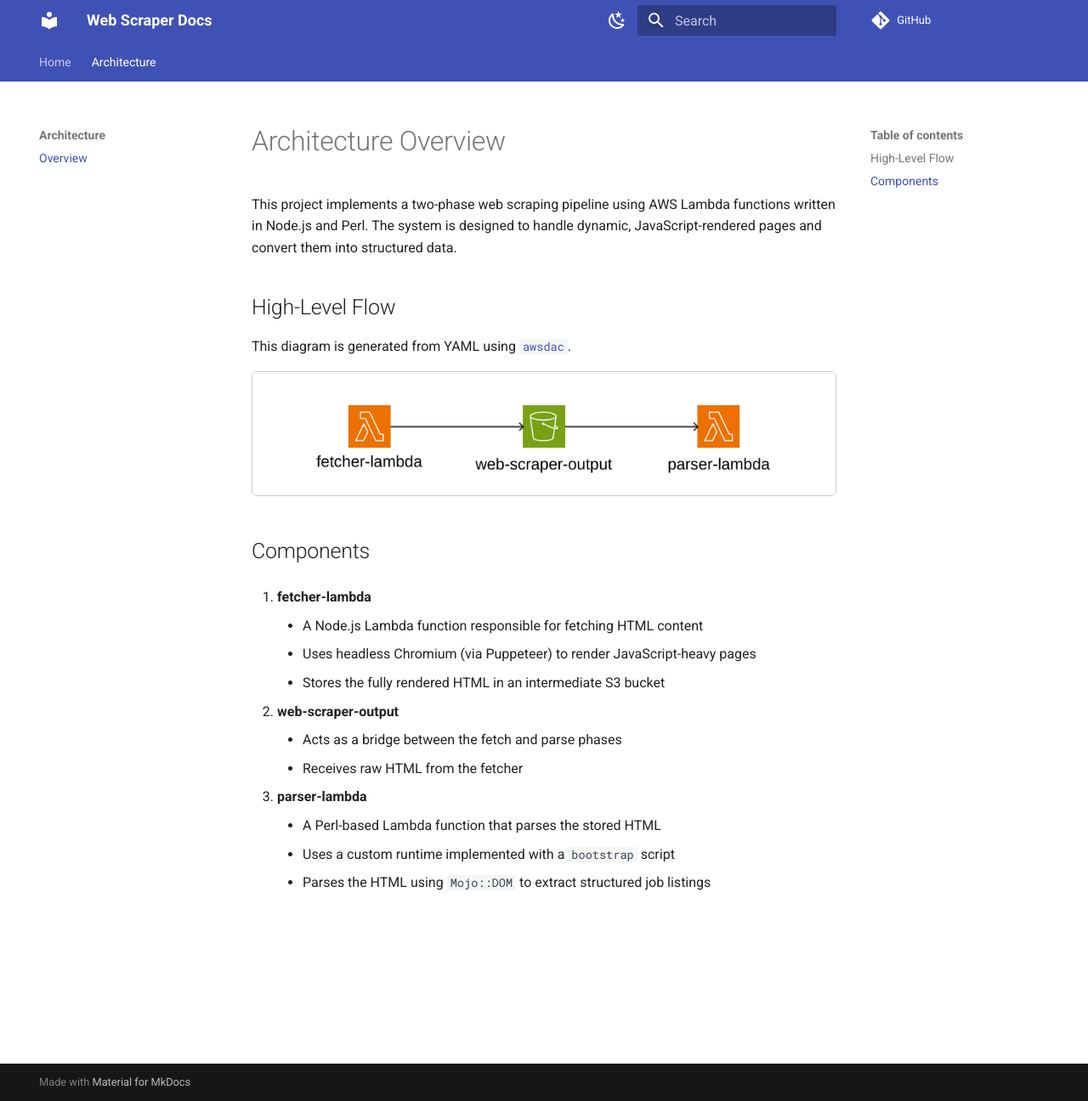
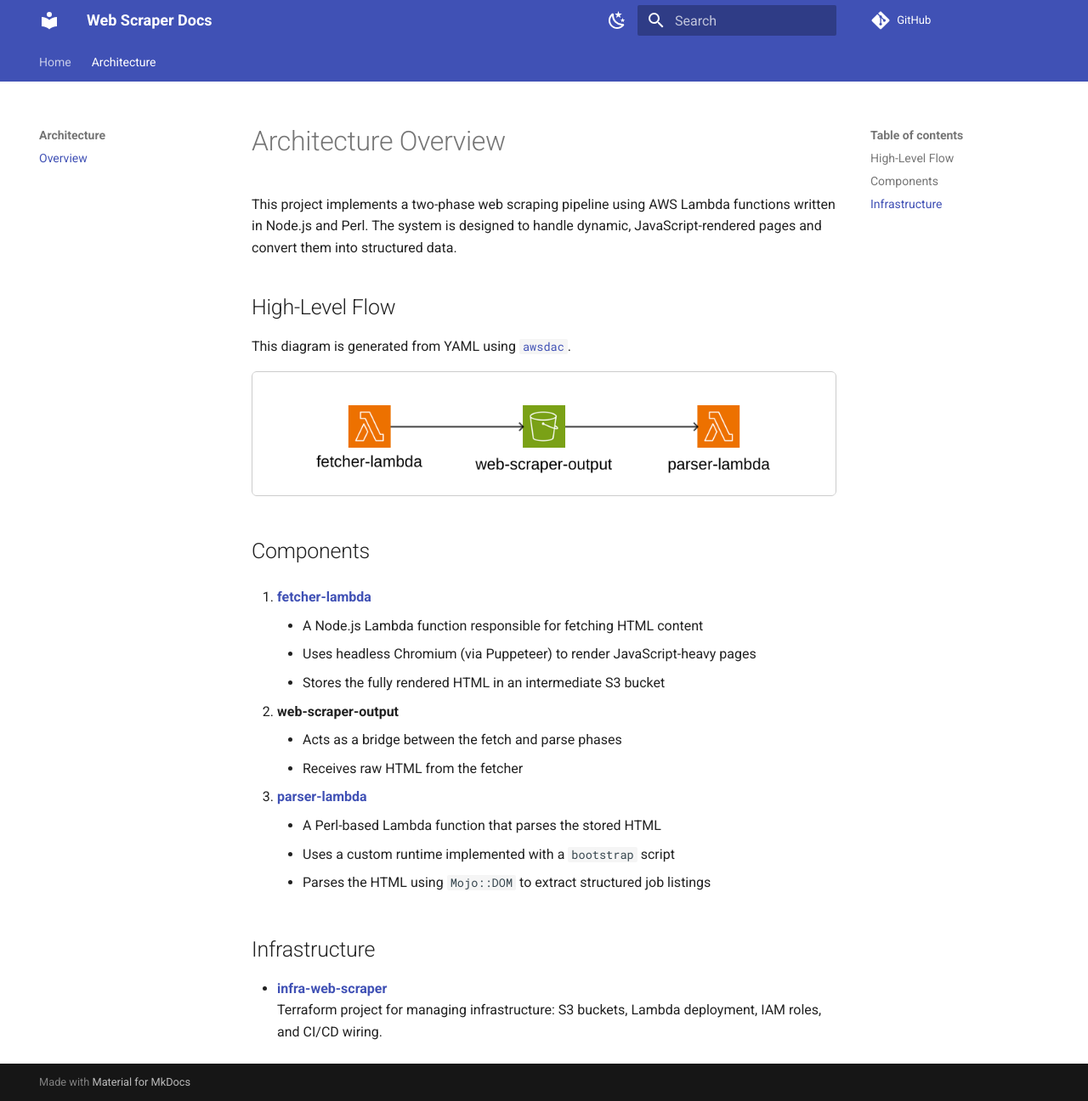
Before and after one commit to PhilNel/docs-web-scraper, an MkDocs documentation site: the page built from docs/architecture/overview.md, in a window 1280 px wide and 1296 px high. Shown: the whole window at 85% size. Built offline with MkDocs 1.6.1 and Material for MkDocs 9.7.7, drawn with Linux system fonts in a browser that asks for light colours; comment, search, counter and statistics services are not loaded.

Commit message:
Add project readme and link related repositories architecture overview

```diff
--- a/docs/architecture/overview.md
+++ b/docs/architecture/overview.md
@@ -9,7 +9,7 @@ This diagram is generated from YAML using [`awsdac`](https://github.com/awslabs/
 <img src="../web-scraper-pipeline.png" alt="Web Scraper Architecture Diagram" style="max-width: 100%; border: 1px solid #ccc; border-radius: 6px;">
 
 ## Components
-1. **fetcher-lambda**
+1. [**fetcher-lambda**](https://github.com/PhilNel/node-web-fetcher)
     - A Node.js Lambda function responsible for fetching HTML content
     - Uses headless Chromium (via Puppeteer) to render JavaScript-heavy pages
     - Stores the fully rendered HTML in an intermediate S3 bucket
@@ -18,7 +18,12 @@ This diagram is generated from YAML using [`awsdac`](https://github.com/awslabs/
     - Acts as a bridge between the fetch and parse phases
     - Receives raw HTML from the fetcher
 
-3. **parser-lambda**
+3. [**parser-lambda**](https://github.com/PhilNel/perl-web-scraper)
     - A Perl-based Lambda function that parses the stored HTML
     - Uses a custom runtime implemented with a `bootstrap` script
     - Parses the HTML using `Mojo::DOM` to extract structured job listings
+
+## Infrastructure
+
+- [**infra-web-scraper**](https://github.com/PhilNel/infra-web-scraper)
+Terraform project for managing infrastructure: S3 buckets, Lambda deployment, IAM roles, and CI/CD wiring.
```
Also changed, not shown: README.md (added, +31 -0 lines).
